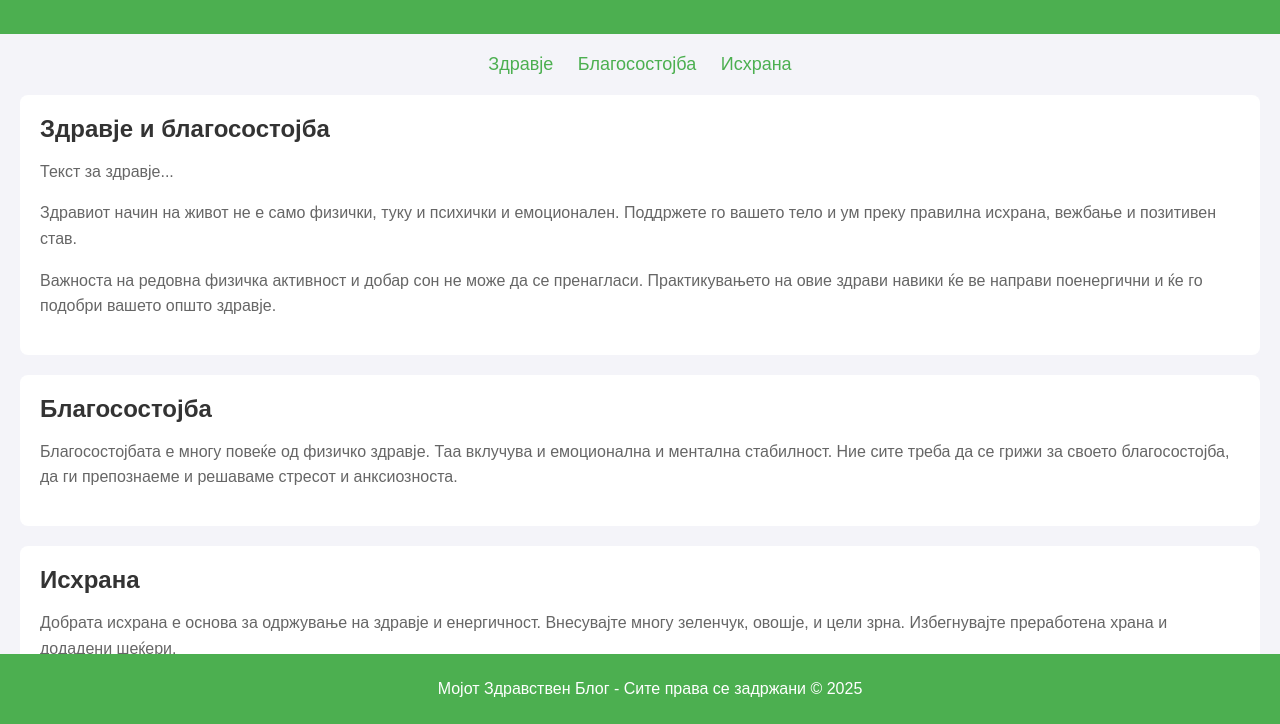
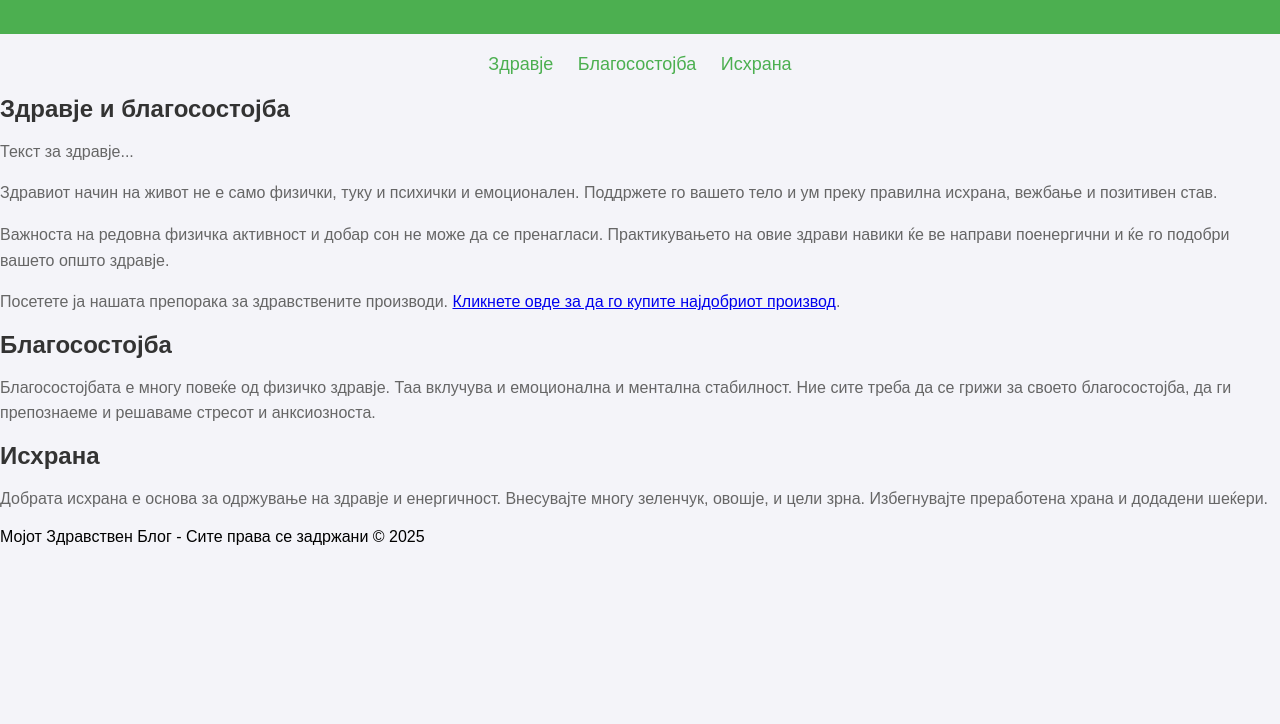
Before and after one commit to zel81/my-health-blog-., a plain HTML site: page index.html in a window 1280 px wide. Shown: the part 76-800 px from the top of the page. Drawn offline with Linux system fonts and the light colour scheme.

Commit message:
Update index.html

```diff
--- a/index.html
+++ b/index.html
@@ -30,6 +30,9 @@
             font-size: 18px;
             color: #4CAF50;
         }
+<a href="https://www.afiliate-link.com" target="_blank">
+  <button>Купете го производот сега!</button>
+</a>
 
         article {
             margin: 20px;
@@ -37,6 +40,9 @@
             background-color: white;
             border-radius: 8px;
         }
+<a href="https://www.afiliate-link.com" target="_blank">
+  <img src="slika.jpg" alt="Препорачан производ">
+</a>
 
         footer {
             background-color: #4CAF50;
@@ -78,7 +84,8 @@
         <p>Текст за здравје...</p>
         <p>Здравиот начин на живот не е само физички, туку и психички и емоционален. Поддржете го вашето тело и ум преку правилна исхрана, вежбање и позитивен став.</p>
         <p>Важноста на редовна физичка активност и добар сон не може да се пренагласи. Практикувањето на овие здрави навики ќе ве направи поенергични и ќе го подобри вашето општо здравје.</p>
-    </div>
+  <p>Посетете ја нашата препорака за здравствените производи. <a href="https://www.afiliate-link.com" target="_blank">Кликнете овде за да го купите најдобриот производ</a>.</p>
+  </div>
 </article>
 
 <article id="wellbeing">
```
